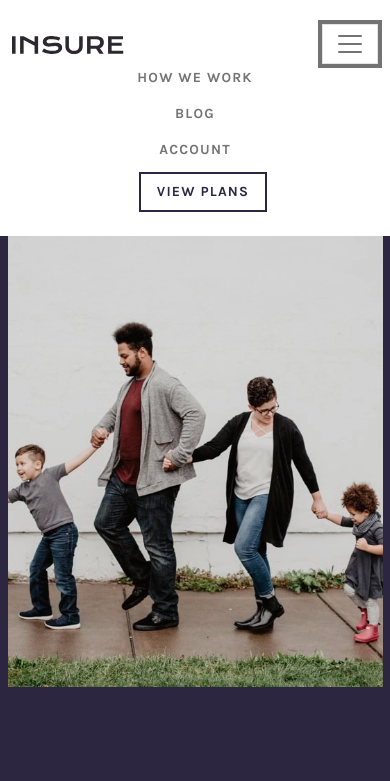
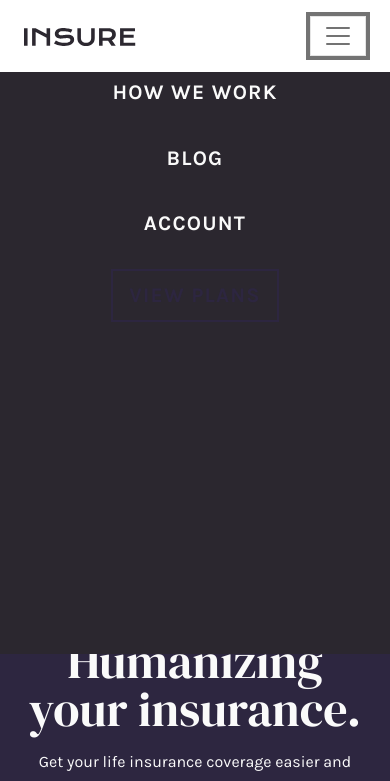
Before and after one commit to je-jo/insure-landing-page, a website: page index.html in a window 390 px wide. Both pictures are taken after a click on the button "Toggle navigation". Shown: the top 781 px of the page. Drawn offline with Linux system fonts and the light colour scheme; files whose address does not match are found by name.

Commit message:
start mobile menu

```diff
--- a/assets/styles/custom.scss
+++ b/assets/styles/custom.scss
@@ -1,3 +1,5 @@
+ //import fonts
+
  /* dm-serif-display-regular - latin */
  @font-face {
      font-family: 'DM Serif Display';
@@ -74,7 +76,6 @@
  $btn-border-radius-sm: 0;
  $btn-padding-x: 1.8rem;
  $btn-padding-x-sm: 1rem;
- //$btn-padding-y-sm: 0;
  $btn-line-height: 2;
 
  $list-inline-padding: 1rem;
@@ -128,18 +129,20 @@
      }
  }
 
-
-
- .custom-lbr {
-     @media screen and (min-width: 768px) {
-         display: block;
-     }
+ .show .navbar-nav {
+    position: absolute;
+    top: 4rem;
+    left: 0;
+    right: 0;
+    height: 69vh;
+    gap: 1.5rem;
+    z-index: 999;
+    background-color: $dark;
  }
 
- hr {
-     @media screen and (min-width: 768px) {
-         margin-bottom: 2rem;
-     }
+ .show .nav-link {
+    font-size: 1.3rem;
+    color: $light;
  }
 
  p {
@@ -168,24 +171,40 @@
     letter-spacing: 1.2px;
  }
 
+ .btn-sm {
+    letter-spacing: 1.5px;
+ }
+
  .list-unstyled {
      margin-bottom: 0rem !important;
  }
 
  @media screen and (min-width: 768px) {
      picture img {
-         width: 540px;
+         //width: 540px;
          top: 16%;
          margin-bottom: -50px;
      }
  }
+
+ .custom-lbr { //line break
+    @media screen and (min-width: 768px) {
+        display: block;
+    }
+}
+
+hr {
+    @media screen and (min-width: 768px) {
+        margin-bottom: 2rem;
+    }
+}
 
  @mixin deco-line {
      content: "";
      display: block;
      height: 45px;
      width: 150px;
-     border-top: 1px solid currentColor;
+     border-top: 1px solid $primary;
      opacity: 0.3;
      margin: 0 auto;
 
@@ -202,12 +221,12 @@
 
      @media screen and (min-width: 768px) {
          display: block;
+         border-color: currentColor;
      }
  }
 
  main .h1::before {
      @include deco-line();
-     border-color: $primary;
  }
 
 
--- a/index.html
+++ b/index.html
@@ -18,18 +18,18 @@
 <body>
   <header>
     <nav class="navbar navbar-expand-md">
-      <div class="container-xl py-3">
+      <div class="container-xl py-2 py-md-3 px-4 position-relative">
         <a href="#" class="navbar-brand"><img src="assets/images/logo.svg" alt="Insure"></a>
         <button class="navbar-toggler" type="button" data-bs-toggle="collapse" data-bs-target="#nav-main"
           aria-controls="nav-main" aria-expanded="false" aria-label="Toggle navigation">
           <span class="navbar-toggler-icon"></span>
         </button>
         <div class="collapse navbar-collapse" id="nav-main">
-          <ul class="navbar-nav ms-auto gap-2 align-items-center">
+          <ul class="navbar-nav ms-auto gap-md-2 align-items-center">
             <li class="nav-item"><a class="nav-link" href="#">How we work</a></li>
             <li class="nav-item"><a class="nav-link" href="#">Blog</a></li>
             <li class="nav-item"><a class="nav-link" href="#">Account</a></li>
-            <li class="nav-item btn btn-outline-primary btn-sm ms-3" style="letter-spacing: 1.5px;"><a class="nav-link" href="#" style="color: inherit;">View plans</a></li>
+            <li class="nav-item btn btn-outline-primary btn-sm ms-md-3"><a class="nav-link text-reset" href="#">View plans</a></li>
           </ul>
         </div>
       </div>
@@ -49,8 +49,8 @@
           assets/images/image-intro-mobile.avif 375w" sizes="100vw">
               <img src="assets/images/image-intro-mobile.jpg" srcset="
           assets/images/image-intro-desktop.jpg 540w,
-          assets/images/image-intro-mobile.jpg 283w" sizes="100vw"
-                alt="a family of four, holding hands and walking around happily" width="375" height="451"
+          assets/images/image-intro-mobile.jpg 375w" sizes="100vw"
+                alt="a family of four, holding hands and walking around happily" width="540" height="650"
                 class="img-fluid position-relative">
             </picture>
           </div>
```
Also changed, not shown: assets/styles/custom.css.
